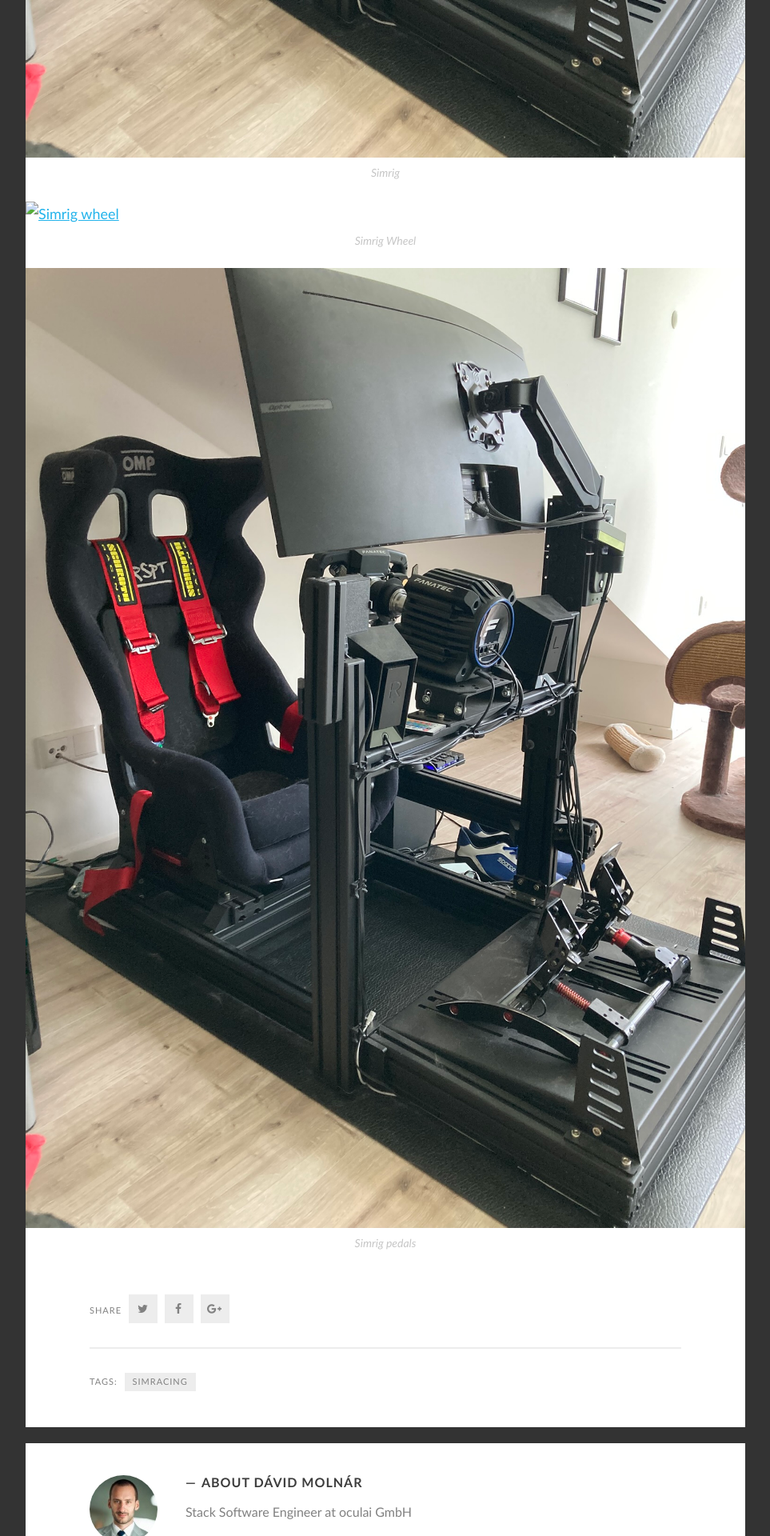
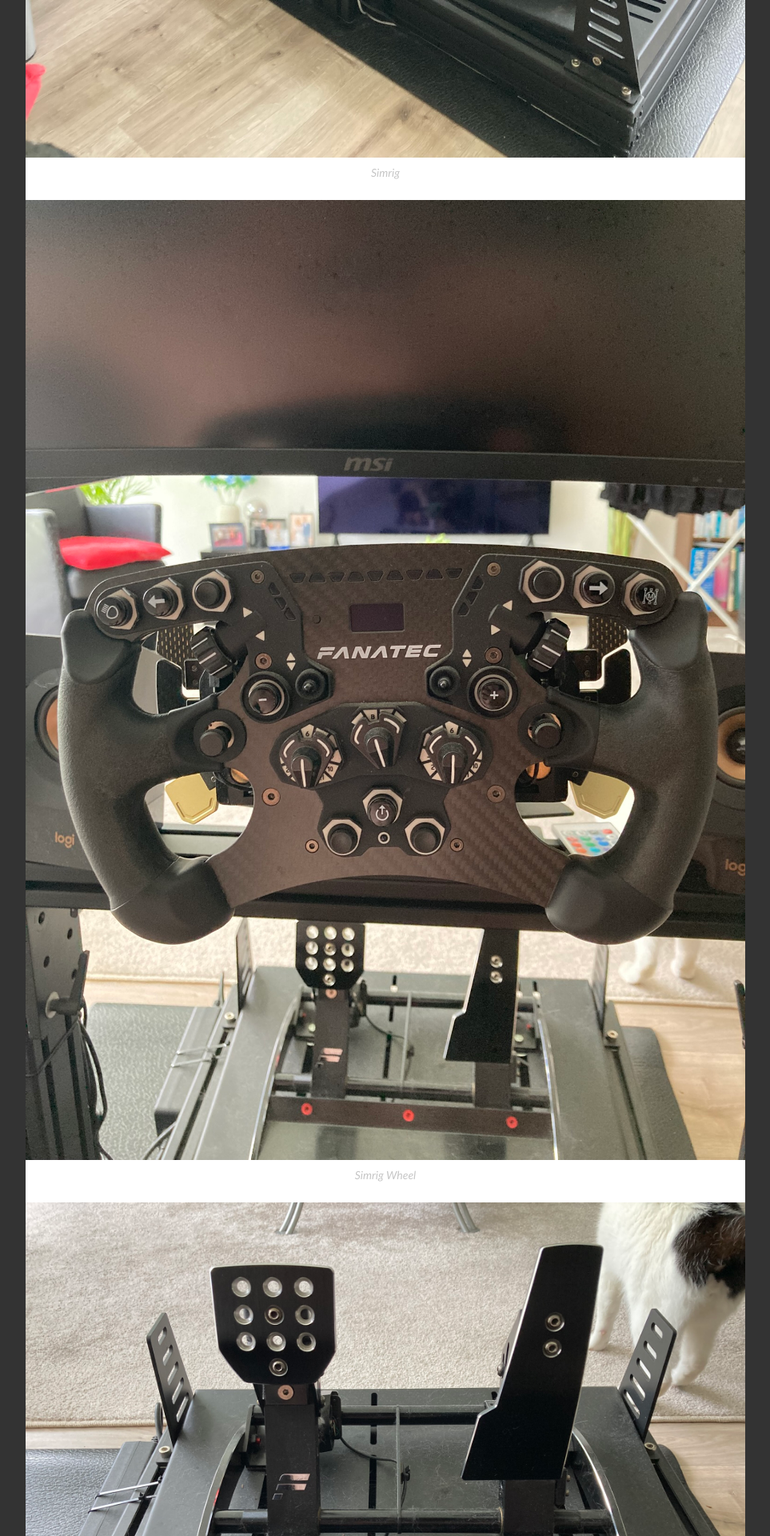
Before and after one commit to mdavid626/blog, a Jekyll site: the page built from _posts/2025-06-01-My-simrig.md, in a window 1280 px wide. Shown: the part 2655-4575 px from the top of the page at 80% size, without its empty margins (8-971 px from the left). Built offline with Jekyll 4.4.1, drawn with Linux system fonts in a browser that asks for light colours; some web fonts are replaced; comment, search, counter and statistics services are not loaded.

Commit message:
Fix images

```diff
--- a/_posts/2025-06-01-My-simrig.md
+++ b/_posts/2025-06-01-My-simrig.md
@@ -33,4 +33,4 @@
 
 {% include image_full.html imageurl="/images/posts/simrig_wheel.jpg" link="/images/posts/simrig_wheel.jpg" title="Simrig wheel" caption="Simrig Wheel" %}
 
-{% include image_full.html imageurl="/images/posts/simrig.jpg" link="/images/posts/simrig_pedals.jpg" title="Simrig pedals" caption="Simrig pedals" %}
+{% include image_full.html imageurl="/images/posts/simrig_pedals.jpg" link="/images/posts/simrig_pedals.jpg" title="Simrig pedals" caption="Simrig pedals" %}
```
Also changed, not shown: images/posts/simrig_wheel.jpg (renamed from images/posts/simgrig_wheel.jpg).
